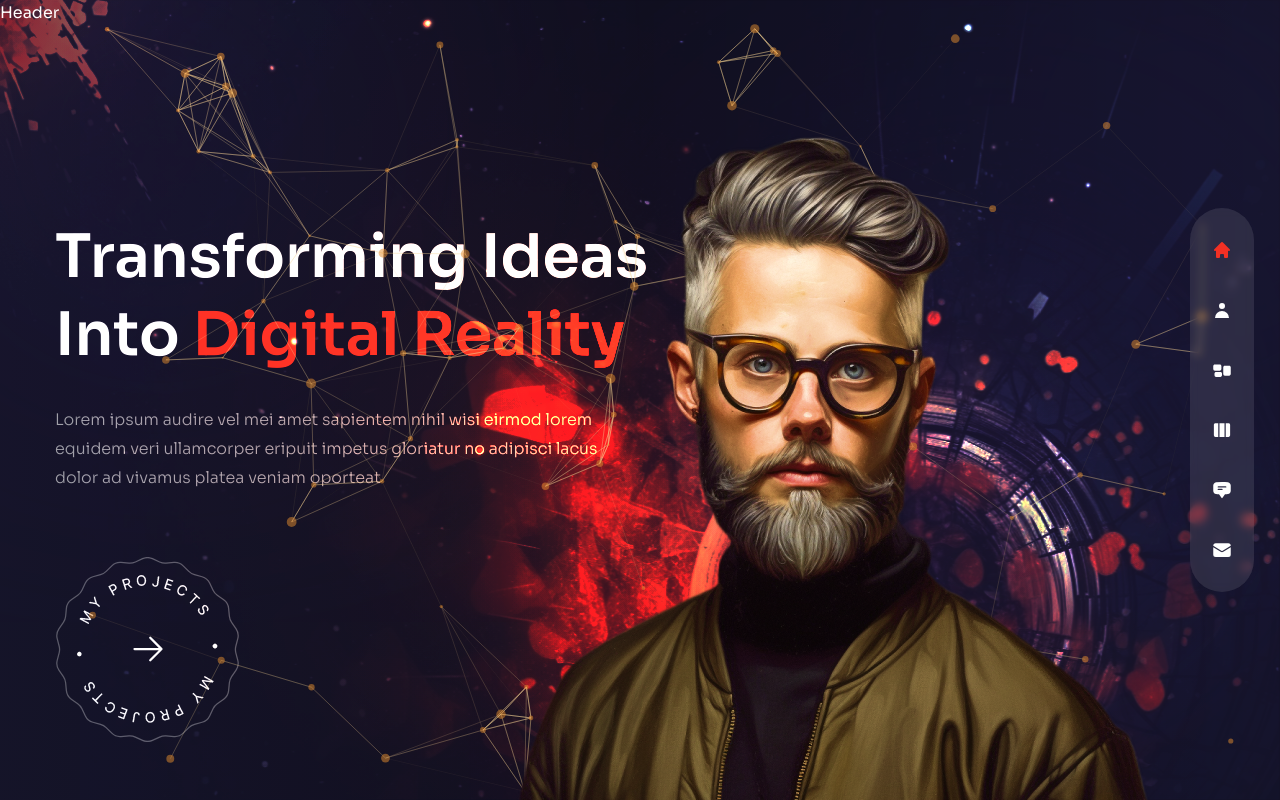
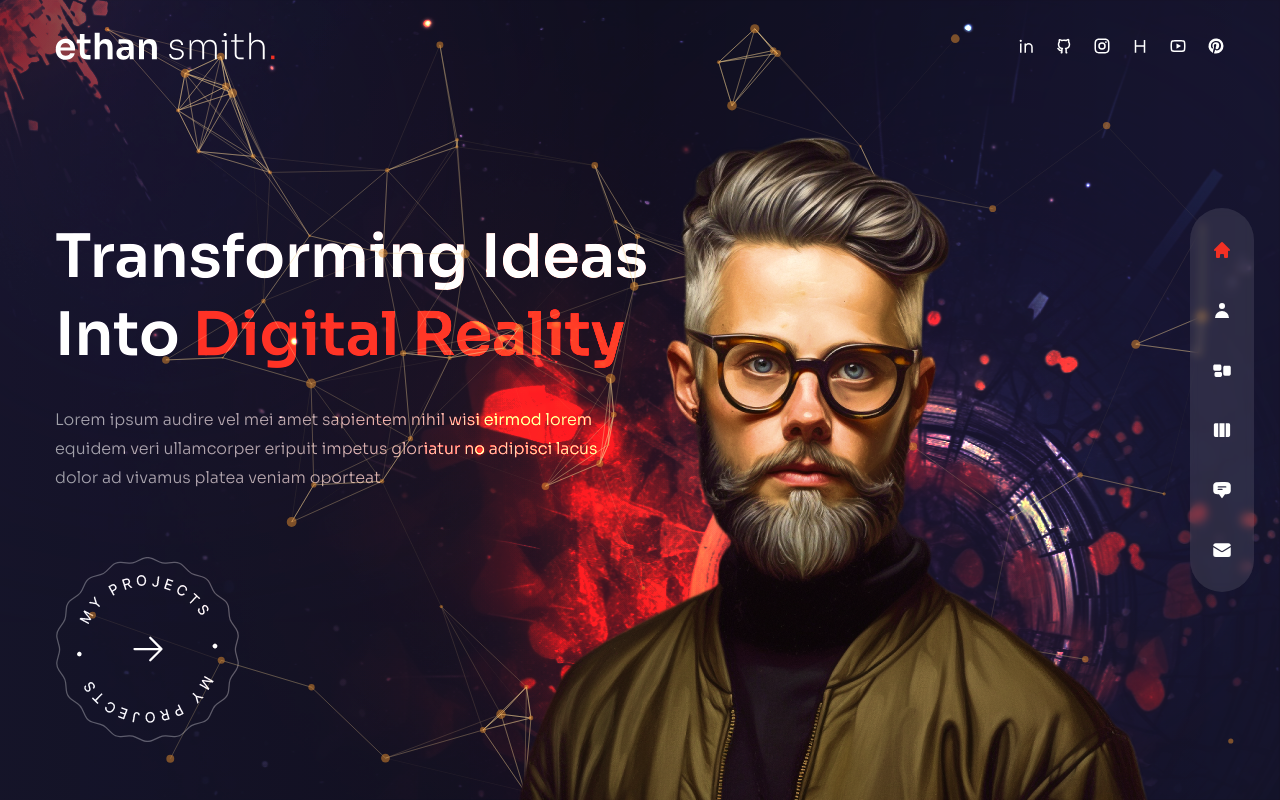
Before and after one commit to MauroMoyano/portfolioDynamic, a Next.js app: page / in a window 1280 px wide. Built offline with nearby package versions, Linux system fonts and the light colour scheme.

Commit message:
About started

```diff
--- a/components/Circles.js
+++ b/components/Circles.js
@@ -1,5 +1,18 @@
+// next image
+import Image from "next/image";
+
 const Circles = () => {
-  return <div>Circles</div>;
+  return (
+    <div className="w-[200px] xl:w-[300px] absolute -right-16 -bottom-2 mix-blend-color-dodge animate-pulse duration-75 z-10">
+      <Image
+        src={"/circles.png"}
+        width={260}
+        height={200}
+        className="w-full h-full"
+        alt=""
+      />
+    </div>
+  );
 };
 
 export default Circles;
--- a/components/Header.js
+++ b/components/Header.js
@@ -1,4 +1,30 @@
+import Image from "next/image"
+
+// next line
+import Link from "next/link"
+
+// component
+import Socials from '../components/Socials'
+
 const Header = () => {
-  return <header className='absolute z-30 w-full'>Header</header>;
+  return <header className='absolute z-30 w-full flex item-center px-16 xl:px-0 xl:h-[90px]'>
+    <div className="container mx-auto">
+      <div className="flex flex-col lg:flex-row justify-between items-center gap-y-6
+      py-8">
+        {/* logo */}
+        <Link href={'/'}>
+          <Image
+            src={'/logo.svg'}
+            width={220}
+            height={48}
+            alt=""
+            priority={true}
+          />
+        </Link>
+        {/* socials */}
+        <Socials />
+      </div>
+    </div>
+  </header>;
 };
 export default Header;
--- a/components/Socials.js
+++ b/components/Socials.js
@@ -1,5 +1,37 @@
+// links
+import Link from "next/link";
+
+//icons
+import {
+  RiYoutubeLine,
+  RiInstagramLine,
+  RiLinkedinLine,
+  RiGithubLine,
+  RiPinterestFill,
+  RiHeading
+} from "react-icons/ri";
+
 const Socials = () => {
-  return <div>Socials</div>;
+  return <div className="flex items-center gap-x-5 text-lg">
+    <Link href={''} className="hover:text-accent transition-all duration-300" >
+      <RiLinkedinLine />
+    </Link>
+    <Link href={''} className="hover:text-accent transition-all duration-300" >
+      <RiGithubLine />
+    </Link>
+    <Link href={''} className="hover:text-accent transition-all duration-300" >
+      <RiInstagramLine />
+    </Link>
+    <Link href={''} className="hover:text-accent transition-all duration-300" >
+      <RiHeading />
+    </Link>
+    <Link href={''} className="hover:text-accent transition-all duration-300" >
+      <RiYoutubeLine />
+    </Link>
+    <Link href={''} className="hover:text-accent transition-all duration-300" >
+      <RiPinterestFill />
+    </Link>
+  </div>;
 };
 
 export default Socials;
--- a/pages/about/index.js
+++ b/pages/about/index.js
@@ -1,13 +1,29 @@
-//  data
-import {FaCss3, FaFigma, FaHtml5, FaJs, FaReact, FaWordpress} from "react-icons/fa";
-import {SiAdobephotoshop, SiAdobexd, SiFramer, SiNextdotjs} from "react-icons/si";
+import React, { useState } from "react";
 
-const aboutData = [
+//  icons
+import {
+  FaCss3,
+  FaFigma,
+  FaHtml5,
+  FaJs,
+  FaReact,
+  FaWordpress,
+} from "react-icons/fa";
+
+import {
+  SiAdobephotoshop,
+  SiAdobexd,
+  SiFramer,
+  SiNextdotjs,
+} from "react-icons/si";
+
+// about data
+export const aboutData = [
   {
-    title: 'skills',
+    title: "skills",
     info: [
       {
-        title: 'Web Development',
+        title: "Web Development",
         icons: [
           <FaHtml5 />,
           <FaCss3 />,
@@ -19,62 +35,70 @@
         ],
       },
       {
-        title: 'UI/UX Design',
+        title: "UI/UX Design",
         icons: [<FaFigma />, <SiAdobexd />, <SiAdobephotoshop />],
       },
     ],
   },
   {
-    title: 'awards',
+    title: "awards",
     info: [
       {
-        title: 'Webby Awards - Honoree',
-        stage: '2011 - 2012',
+        title: "Webby Awards - Honoree",
+        stage: "2011 - 2012",
       },
       {
-        title: 'Adobe Design Achievement Awards - Finalist',
-        stage: '2009 - 2010',
+        title: "Adobe Design Achievement Awards - Finalist",
+        stage: "2009 - 2010",
       },
     ],
   },
   {
-    title: 'experience',
+    title: "experience",
     info: [
       {
-        title: 'UX/UI Designer - XYZ Company',
-        stage: '2012 - 2023',
+        title: "UX/UI Designer - XYZ Company",
+        stage: "2012 - 2023",
       },
       {
-        title: 'Web Developer - ABC Agency',
-        stage: '2010 - 2012',
+        title: "Web Developer - ABC Agency",
+        stage: "2010 - 2012",
       },
       {
-        title: 'Intern - DEF Corporation',
-        stage: '2008 - 2010',
+        title: "Intern - DEF Corporation",
+        stage: "2008 - 2010",
       },
     ],
   },
   {
-    title: 'credentials',
+    title: "credentials",
     info: [
       {
-        title: 'Web Development - ABC University, LA, CA',
-        stage: '2011',
+        title: "Web Development - ABC University, LA, CA",
+        stage: "2011",
       },
       {
-        title: 'Computer Science Diploma - AV Technical Institute',
-        stage: '2009',
+        title: "Computer Science Diploma - AV Technical Institute",
+        stage: "2009",
       },
       {
-        title: 'Certified Graphic Designer - ABC Institute, Los Angeles, CA',
-        stage: '2006',
+        title: "Certified Graphic Designer - ABC Institute, Los Angeles, CA",
+        stage: "2006",
       },
     ],
   },
 ];
 
+// components
+import Avatar from '../../components/Avatar';
+import Circles from '../../components/Circles';
+
+
 const About = () => {
-  return <div>About</div>;
+  const [index, setIndex] = useState(0)
+  return <div>
+    <Circles />
+  </div>;
 };
 
 export default About;
```
Also changed, not shown: jsconfig.json (added, +15 -0 lines).
